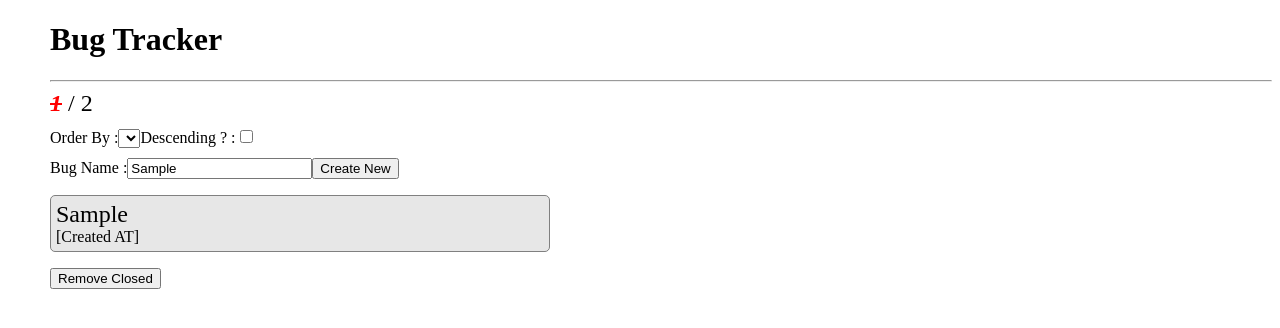
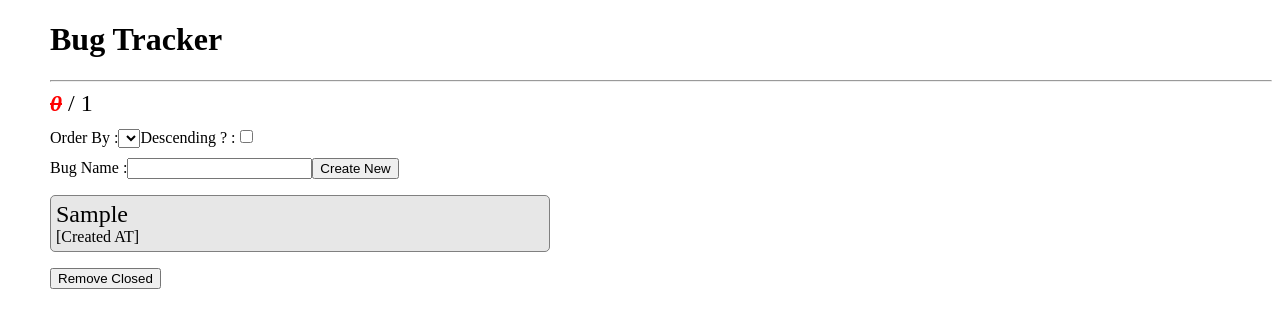
Before and after one commit to tkmagesh/LearningMate-Angular-May-2018, an Angular app in the folder bug-tracker-app/: page / in a window 1280 px wide. Both pictures are taken after typing "Sample" into the empty fields and a click on the button "Create New". Shown: the top 328 px of the page. Built offline with nearby package versions, Linux system fonts and the light colour scheme.

Commit message:
implementing trimText pipe

```diff
--- a/bug-tracker-app/src/app/app.module.ts
+++ b/bug-tracker-app/src/app/app.module.ts
@@ -1,17 +1,21 @@
 import { BrowserModule } from '@angular/platform-browser';
 import { NgModule } from '@angular/core';
-
+import { FormsModule } from '@angular/forms';
 
 import { AppComponent } from './app.component';
 import { BugTrackerComponent } from './bugTracker/bugTracker.component';
+
+import { TrimTextPipe } from './bugTracker/pipes/trimText.pipe';
 
 @NgModule({
   declarations: [
     AppComponent
     , BugTrackerComponent
+    , TrimTextPipe
   ],
   imports: [
     BrowserModule
+    , FormsModule
   ],
   providers: [],
   bootstrap: [AppComponent]
--- a/bug-tracker-app/src/app/bugTracker/bugTracker.component.html
+++ b/bug-tracker-app/src/app/bugTracker/bugTracker.component.html
@@ -1,7 +1,7 @@
 <section class="stats">
-	<span class="closed">1</span>
+	<span class="closed">{{getClosedCount()}}</span>
 	<span> / </span>
-	<span>2</span>
+	<span>{{list.length}}</span>
 </section>
 <section class="sort">
 	<label for="">Order By :</label>
@@ -14,8 +14,8 @@
 </section>
 <section class="edit">
 	<label for="">Bug Name :</label>
-	<input type="text" #txtBugName>
-	<input type="button" value="Create New" (click)="onCreateNewClick(txtBugName.value)">
+	<input type="text" [(ngModel)]="newBugName"  >
+	<input type="button" value="Create New" (click)="onCreateNewClick()">
 </section>
 <section class="list">
 	<ol>
@@ -24,7 +24,7 @@
 				[ngClass]="{closed : bug.isClosed}"
 				(click)="onBugNameClick(bug)"
 				>
-				{{bug.name}}
+				{{bug.name | trimText}}
 			</span>
 			<div class="datetime">[Created AT]</div>
 		</li>
--- a/bug-tracker-app/src/app/bugTracker/bugTracker.component.ts
+++ b/bug-tracker-app/src/app/bugTracker/bugTracker.component.ts
@@ -1,18 +1,25 @@
 import { Component } from '@angular/core';
+import { Bug } from './models/Bug';
+
 
 @Component({
 	selector : 'app-bug-tracker',
 	templateUrl : 'bugTracker.component.html'
 })
 export class BugTrackerComponent{
-	list = [];
+	list : Bug[] = [];
+	newBugName : string = '';
 
-	onCreateNewClick(bugName : string){
-		let newBug = {
-			name : bugName,
+	constructor(){
+
+	}
+	onCreateNewClick(){
+		let newBug : Bug = {
+			name : this.newBugName,
 			isClosed : false
 		};
 		this.list.push(newBug);
+		this.newBugName = '';
 	}
 
 	onBugNameClick(bug){
@@ -22,4 +29,13 @@ export class BugTrackerComponent{
 	onRemoveClosedClick(){
 		this.list = this.list.filter(bug => !bug.isClosed);
 	}
+
+	getClosedCount(){
+		return this.list.reduce((prevResult, bug) => bug.isClosed ? ++prevResult : prevResult, 0);
+	}
+
+	getFormattedBugName(bugName : string){
+		console.log('getFormattedBugName triggered');
+		return bugName.length < 30 ? bugName : bugName.substr(0,30) + '...';
+	}
 }
--- /dev/null
+++ b/bug-tracker-app/src/app/bugTracker/models/Bug.ts
@@ -0,0 +1,4 @@
+export interface Bug{
+	name : string,
+	isClosed : boolean
+}
--- /dev/null
+++ b/bug-tracker-app/src/app/bugTracker/pipes/trimText.pipe.ts
@@ -0,0 +1,11 @@
+import { Pipe, PipeTransform } from '@angular/core';
+
+@Pipe({
+	name : 'trimText'
+})
+export class TrimTextPipe implements PipeTransform{
+	transform(data : string) : string{
+		console.log('TrimTextPipe.transform triggered');
+		return data.length < 30 ? data : data.substr(0,30) + '...';
+	}
+}
```
Also changed, not shown: 1 other file (tests, documents, lock files or other folders).
